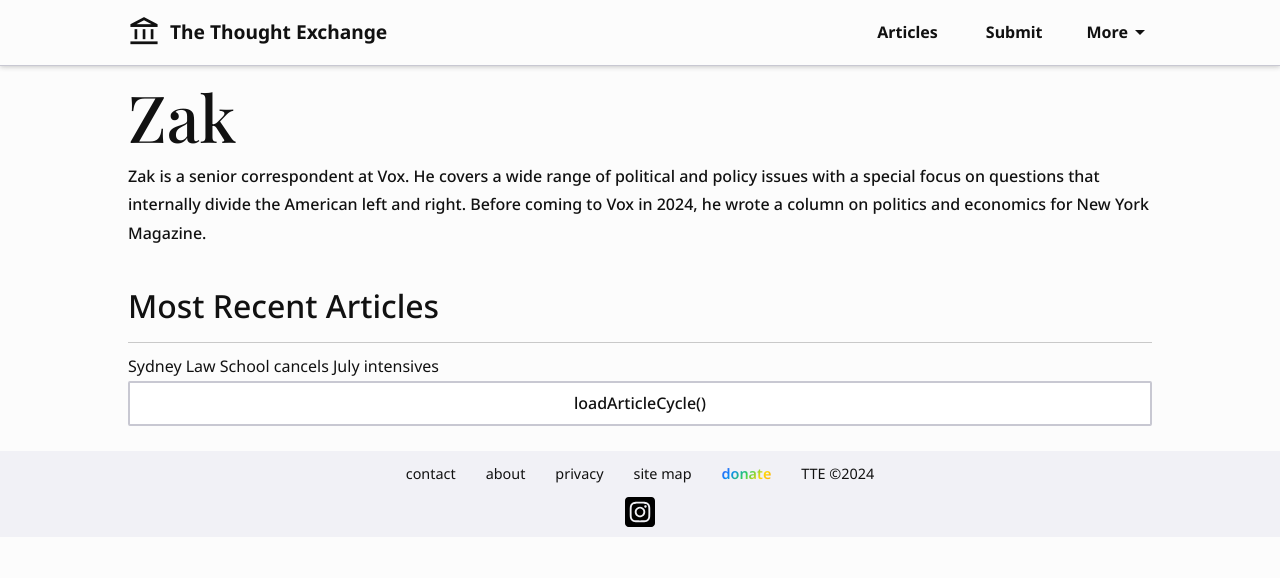
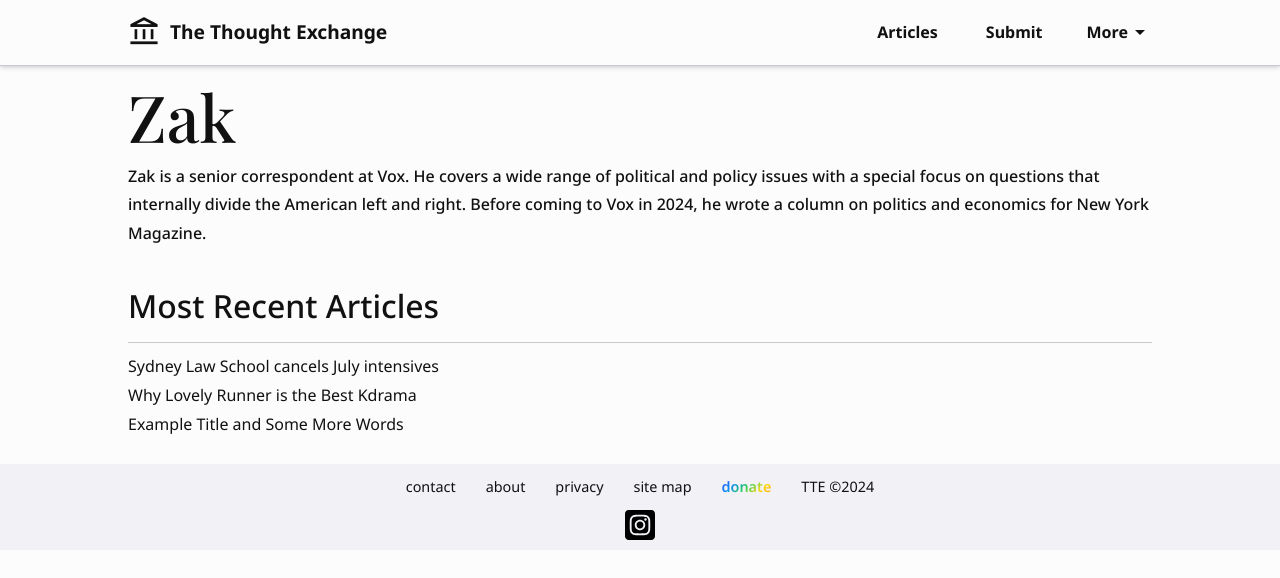
Before and after one commit to Zakkkk/te, a Vue app: page /author/0 in a window 1280 px wide. Shown: the top 578 px of the page. Built offline with nearby package versions, Linux system fonts and the light colour scheme; a web font is replaced by a local one.

Commit message:
loadArticle should be done

```diff
--- a/src/views/AuthorView/AuthorView.vue
+++ b/src/views/AuthorView/AuthorView.vue
@@ -13,7 +13,7 @@
 
   const remaining = ref(1);
   let numberOfArticlesEvaluated = 0;
-  const newArticleAmountInCycle = 1; // for test
+  const newArticleAmountInCycle = 6; // for test
 
   const matchAuthorFromId = id => {
     for (let i = 0; i < authors.length; i++) {
@@ -69,7 +69,7 @@
     <hr class="hr-line" />
     <div class="articles-wrapper">
       <div v-for="article in articles" class="article">
-        {{ article.title }}
+        <div class="article-title">{{ article.title }}</div>
       </div>
     </div>
     <button class="button-full" v-if="remaining != 0" @click="loadArticleCycle">loadArticleCycle()</button>
--- a/src/views/LoadArticles.js
+++ b/src/views/LoadArticles.js
@@ -66,8 +66,8 @@
   while (articles.length < amount) {
     // console.log(`loading ${amount - articles.length} starting from ${startingIndex + numberOfArticlesEvaluated}`)
 
-    console.log(`Want to load ${amount - articles.length} articles.`)
-    console.log(`Starting at index ${startingIndex + numberOfArticlesEvaluated} of the reversed array`)
+    // console.log(`Want to load ${amount - articles.length} articles.`)
+    // console.log(`Starting at index ${startingIndex + numberOfArticlesEvaluated} of the reversed array`)
 
     await loadArticles(
       amount - articles.length,
@@ -76,7 +76,7 @@
     ).then(response => {
       response.articles.forEach(async article => {
         if (article.author == id)  articles.push(article);
-        console.log(`checked article #${article.id}: ${article.title}:`)
+        // console.log(`checked article #${article.id}: ${article.title}:`)
         numberOfArticlesEvaluated++;
         // console.log('evaluated one more')
       });
```
